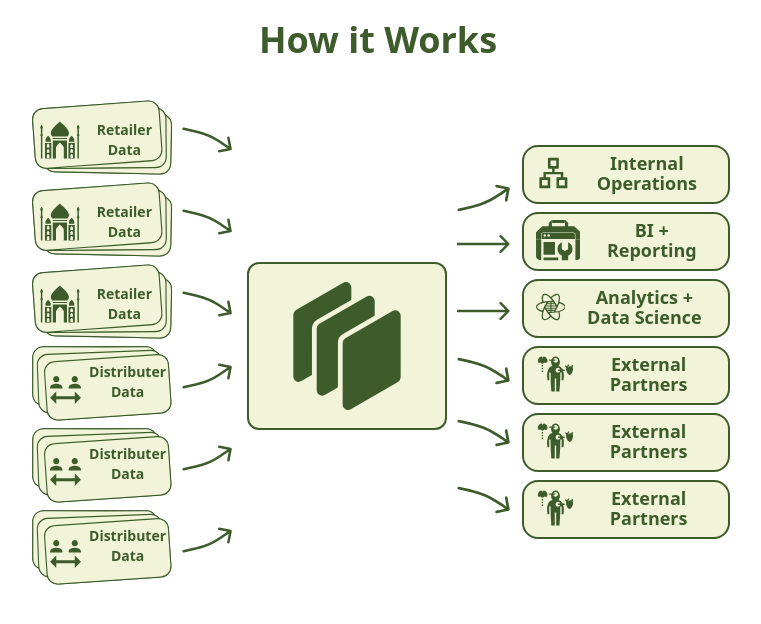
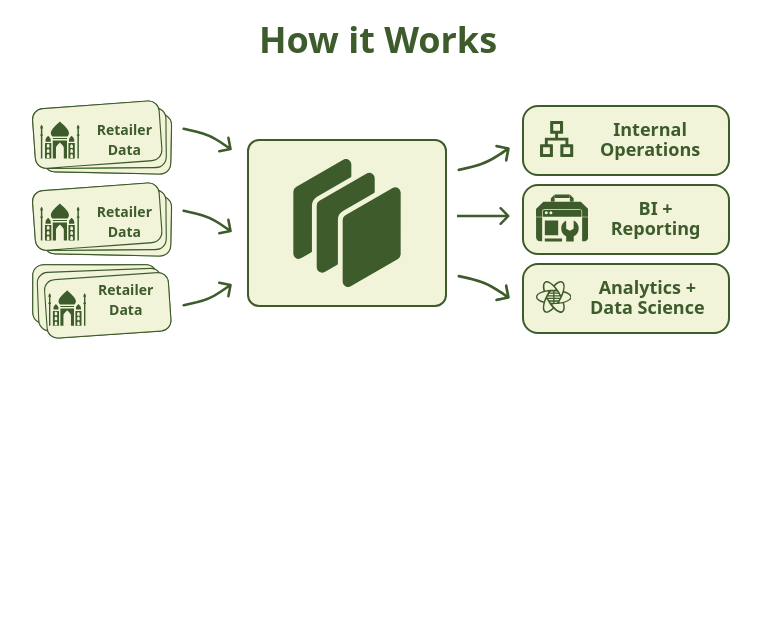
Before and after one commit to rakibulhasan-bu/react-dynamic-component, a React (Vite) app: page / in a window 1280 px wide. Shown: the top 624 px of the page, without its empty margins (262-1023 px from the left). Built offline with nearby package versions, Linux system fonts and the light colour scheme.

Commit message:
right div problem solved

```diff
--- a/src/App.jsx
+++ b/src/App.jsx
@@ -43,27 +43,27 @@ function App() {
       bgColor: "#F1F4D9",
       borderColor: "#3D5B2B",
     },
-    {
-      text: "Distributer Data",
-      icon: MdSocialDistance,
-      textColor: "#3D5B2B",
-      bgColor: "#F1F4D9",
-      borderColor: "#3D5B2B",
-    },
-    {
-      text: "Distributer Data",
-      icon: MdSocialDistance,
-      textColor: "#3D5B2B",
-      bgColor: "#F1F4D9",
-      borderColor: "#3D5B2B",
-    },
-    {
-      text: "Distributer Data",
-      icon: MdSocialDistance,
-      textColor: "#3D5B2B",
-      bgColor: "#F1F4D9",
-      borderColor: "#3D5B2B",
-    },
+    // {
+    //   text: "Distributer Data",
+    //   icon: MdSocialDistance,
+    //   textColor: "#3D5B2B",
+    //   bgColor: "#F1F4D9",
+    //   borderColor: "#3D5B2B",
+    // },
+    // {
+    //   text: "Distributer Data",
+    //   icon: MdSocialDistance,
+    //   textColor: "#3D5B2B",
+    //   bgColor: "#F1F4D9",
+    //   borderColor: "#3D5B2B",
+    // },
+    // {
+    //   text: "Distributer Data",
+    //   icon: MdSocialDistance,
+    //   textColor: "#3D5B2B",
+    //   bgColor: "#F1F4D9",
+    //   borderColor: "#3D5B2B",
+    // },
   ];
 
   const rightSideComponents = [
@@ -88,27 +88,27 @@ function App() {
       bgColor: "#F1F4D9",
       borderColor: "#3D5B2B",
     },
-    {
-      text: "External Partners",
-      icon: GiAnatomy,
-      textColor: "#3D5B2B",
-      bgColor: "#F1F4D9",
-      borderColor: "#3D5B2B",
-    },
-    {
-      text: "External Partners",
-      icon: GiAnatomy,
-      textColor: "#3D5B2B",
-      bgColor: "#F1F4D9",
-      borderColor: "#3D5B2B",
-    },
-    {
-      text: "External Partners",
-      icon: GiAnatomy,
-      textColor: "#3D5B2B",
-      bgColor: "#F1F4D9",
-      borderColor: "#3D5B2B",
-    },
+    // {
+    //   text: "External Partners",
+    //   icon: GiAnatomy,
+    //   textColor: "#3D5B2B",
+    //   bgColor: "#F1F4D9",
+    //   borderColor: "#3D5B2B",
+    // },
+    // {
+    //   text: "External Partners",
+    //   icon: GiAnatomy,
+    //   textColor: "#3D5B2B",
+    //   bgColor: "#F1F4D9",
+    //   borderColor: "#3D5B2B",
+    // },
+    // {
+    //   text: "External Partners",
+    //   icon: GiAnatomy,
+    //   textColor: "#3D5B2B",
+    //   bgColor: "#F1F4D9",
+    //   borderColor: "#3D5B2B",
+    // },
   ];
 
   return (
--- a/src/DynamicComponent/DynamicComponent.jsx
+++ b/src/DynamicComponent/DynamicComponent.jsx
@@ -120,6 +120,30 @@ const DynamicComponent = ({
                       </div>
                     </div>
 
+                    {/* <div
+                      className={`absolute bottom-10 ${
+                        lengthLeft >= 3
+                          ? " -right-6 top-[25px] md:right-[-65px]"
+                          : "  -right-6 top-[25px] md:right-[-55px]"
+                      }`}
+                    >
+                      <svg
+                        className={`absolute ${
+                          lengthLeft >= 4
+                            ? "w-8 md:w-14 lg:w-[50px] top-5 z-10 -left-8 md:-left-16 lg:left-[-65px]"
+                            : "w-8 md:w-14 lg:w-[53px] h-4 md:h-6 top-5 z-10 -left-8 md:-left-16 lg:left-[-65px]"
+                        }`}
+                        xmlns="http://www.w3.org/2000/svg"
+                        fill="none"
+                        viewBox="0 0 65 23"
+                      >
+                        <path
+                          fill={leftDiv?.borderColor || borderColor}
+                          d="M64.061 12.56a1.502 1.502 0 000-2.121L54.515.893a1.502 1.502 0 00-2.122 0 1.502 1.502 0 000 2.122l8.486 8.485-8.486 8.485a1.502 1.502 0 000 2.122 1.502 1.502 0 002.122 0l9.546-9.546zM0 13h63v-3H0v3z"
+                        ></path>
+                      </svg>
+                    </div> */}
+
                     <div
                       className={`absolute bottom-10 ${
                         lengthLeft >= 3
@@ -138,7 +162,7 @@ const DynamicComponent = ({
                         }`}
                       >
                         <path
-                          fill={leftDiv?.borderColor}
+                          fill={leftDiv?.borderColor || borderColor}
                           d="M2.33.264A1.5 1.5 0 101.67 3.19L2.33.264zm55.21 26.84a1.5 1.5 0 001.193-1.755L56.2 12.089a1.501 1.501 0 00-2.947.563l2.25 11.787-11.786 2.25a1.5 1.5 0 10.563 2.948l13.26-2.533zM1.67 3.19l15.28 3.46.662-2.925L2.33.264 1.669 3.19zM43.84 18.329l12.576 8.543 1.686-2.482-12.576-8.543-1.686 2.482zM16.949 6.65A78.838 78.838 0 0143.84 18.329l1.686-2.482A81.864 81.864 0 0017.61 3.725l-.662 2.926z"
                         ></path>
                       </svg>
@@ -354,7 +378,7 @@ const DynamicComponent = ({
                   </svg>
                 )}
 
-                {index === 2 && (
+                {length > 3 && index === 2 && (
                   <svg
                     className={`absolute scale-y-[-1] ${
                       length >= 4
@@ -368,6 +392,23 @@ const DynamicComponent = ({
                     <path
                       fill={singleDiv?.borderColor || textColor}
                       d="M64.061 12.56a1.502 1.502 0 000-2.121L54.515.893a1.502 1.502 0 00-2.122 0 1.502 1.502 0 000 2.122l8.486 8.485-8.486 8.485a1.502 1.502 0 000 2.122 1.502 1.502 0 002.122 0l9.546-9.546zM0 13h63v-3H0v3z"
+                    ></path>
+                  </svg>
+                )}
+
+                {length === 3 && index === 2 && (
+                  <svg
+                    className={`absolute  ${
+                      length >= 4
+                        ? "w-8 md:w-14 lg:w-[53px] h-4 md:h-[50px]  top-0 z-10 -left-8 md:-left-16 lg:left-[-65px]"
+                        : "w-8 md:w-14 lg:w-[53px] h-4 md:h-[50px]  top-0 z-10 -left-8 md:-left-16 lg:left-[-65px]"
+                    }`}
+                    xmlns="http://www.w3.org/2000/svg"
+                    viewBox="0 0 59 30"
+                  >
+                    <path
+                      fill={singleDiv?.borderColor || textColor}
+                      d="M52.91 24.41q-6.58-4.75-13.86-8.99C27.69 8.79 15.65 6.15 1.88 3.34Q.4 3.04.57 1.55q.02-.18.08-.35Q1.07.09 2.23.32q12.73 2.54 22.33 5.41c11.13 3.32 20.73 9.54 29.9 16.3q.66.49.51-.32l-1.63-8.56q-.28-1.45.98-2.2.21-.13.45-.15 1.16-.12 1.38 1.03l2.54 13.27a1.64 1.64 0 01-1.28 1.91l-13.37 2.78a1.07 1.06-29.7 01-.93-.25q-.57-.52-.57-1.13.01-1.42 1.4-1.69l8.84-1.71q.76-.15.13-.6z"
                     ></path>
                   </svg>
                 )}
```
